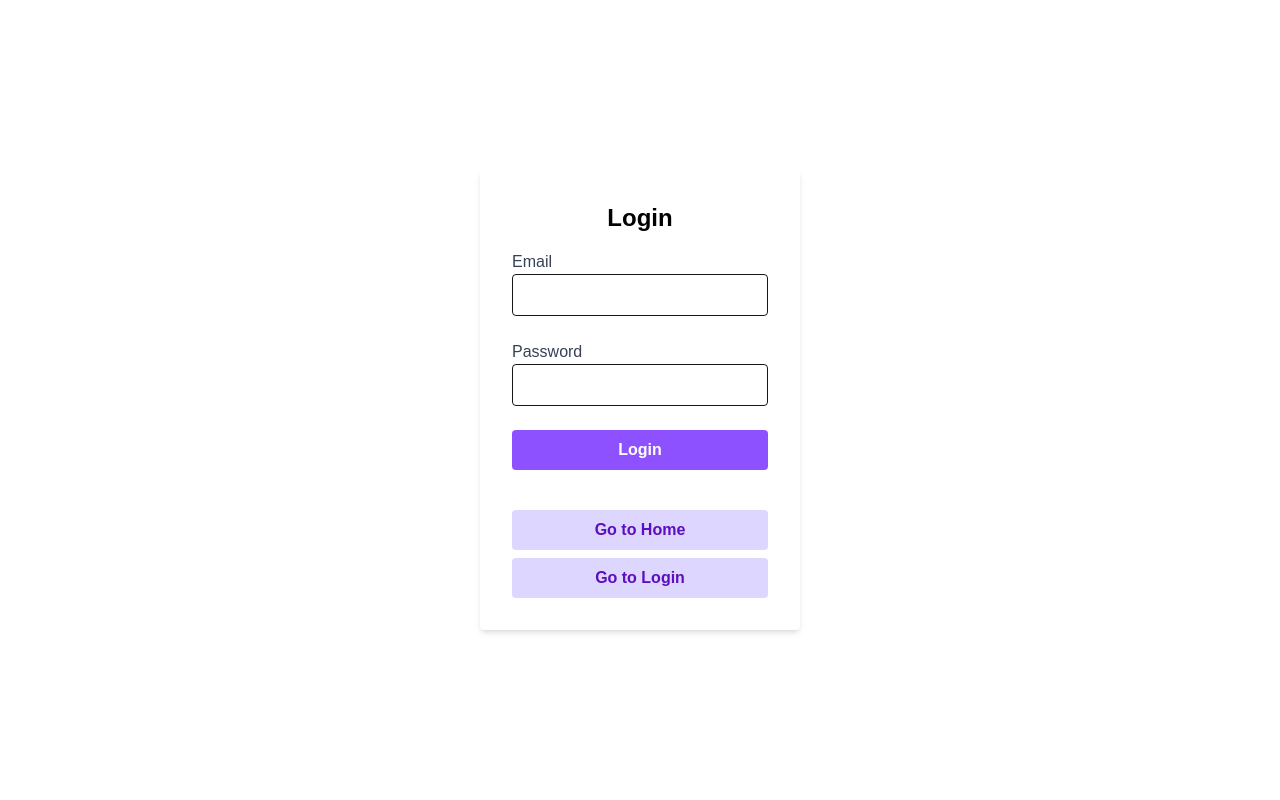
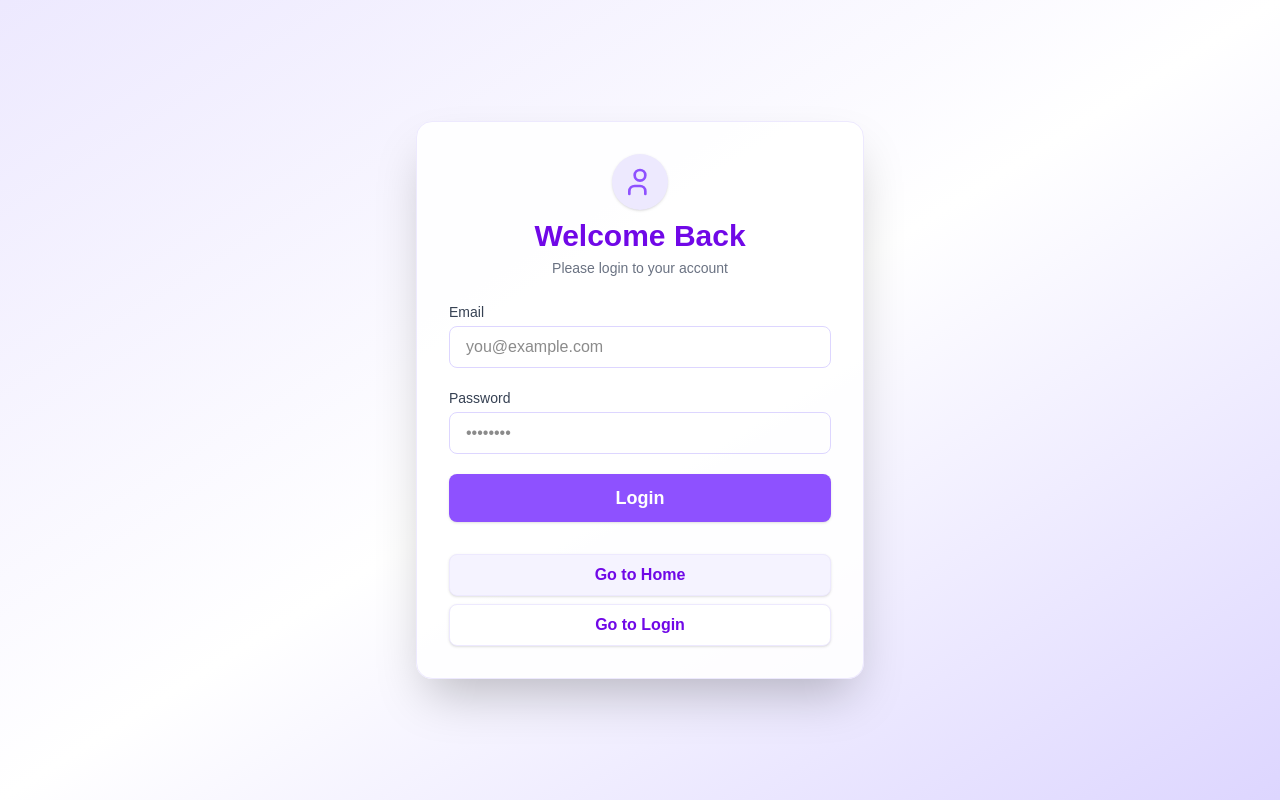
Before and after one commit to MOHIT-IITP/earth, a Next.js app in the folder web-app/: page /login in a window 1280 px wide. Built offline with nearby package versions, Linux system fonts and the light colour scheme.

Commit message:
Added: user auth

```diff
--- a/web-app/app/login/page.tsx
+++ b/web-app/app/login/page.tsx
@@ -4,58 +4,93 @@ import { LoginAction } from '@/actions/user';
 import { useState } from 'react';
 import { showErrorToast, showSuccessToast } from '@/lib/toastUtils';
 
-const LoginPage =  () => {
+const LoginPage = () => {
   const [email, setEmail] = useState('');
   const [password, setPassword] = useState('');
-
+  const [loading, setLoading] = useState(false);
 
   const handleSubmit = async (e: React.FormEvent) => {
     e.preventDefault();
+    setLoading(true);
 
     const { errorMessage } = await LoginAction(email, password);
 
     if (errorMessage) {
       showErrorToast(errorMessage);
-    }else{
+    } else {
       showSuccessToast("You are Successfully LoggedIn");
     }
+    setLoading(false);
   };
 
   return (
-    <div className="flex flex-col items-center justify-center h-screen">
-      <form onSubmit={handleSubmit} className="bg-white p-8 rounded shadow-md w-80 space-y-6">
-        <h2 className="text-2xl font-bold text-black text-center mb-4">Login</h2>
+    <div className="min-h-screen flex items-center justify-center bg-gradient-to-br from-violet-100 via-white to-violet-200">
+      <div className="w-full max-w-md p-8 rounded-2xl shadow-2xl bg-white/90 border border-violet-100">
+        <div className="flex flex-col items-center mb-6">
+          <div className="bg-violet-100 rounded-full p-3 mb-2 shadow">
+            <svg className="w-8 h-8 text-violet-500" fill="none" stroke="currentColor" strokeWidth="2" viewBox="0 0 24 24">
+              <path strokeLinecap="round" strokeLinejoin="round" d="M16 21v-2a4 4 0 00-4-4H8a4 4 0 00-4 4v2M12 11a4 4 0 100-8 4 4 0 000 8z" />
+            </svg>
+          </div>
+          <h2 className="text-3xl font-extrabold text-violet-700 mb-1">Welcome Back</h2>
+          <p className="text-gray-500 text-sm">Please login to your account</p>
+        </div>
+        <form onSubmit={handleSubmit} className="space-y-5">
           <div>
-          <label className="block text-gray-700">Email</label>
+            <label className="block text-sm font-medium text-gray-700 mb-1">Email</label>
             <input
               type="email"
               value={email}
               onChange={e => setEmail(e.target.value)}
-            className="w-full px-3 py-2 border rounded focus:outline-none focus:ring focus:border-violet-400"
+              className="w-full px-4 py-2 border border-violet-200 rounded-lg focus:outline-none focus:ring-2 focus:ring-violet-400 transition"
+              placeholder="you@example.com"
               required
+              autoComplete="email"
             />
           </div>
           <div>
-          <label className="block text-gray-700">Password</label>
+            <label className="block text-sm font-medium text-gray-700 mb-1">Password</label>
             <input
               type="password"
               value={password}
               onChange={e => setPassword(e.target.value)}
-            className="w-full px-3 py-2 border rounded focus:outline-none focus:ring focus:border-violet-400"
+              className="w-full px-4 py-2 border border-violet-200 rounded-lg focus:outline-none focus:ring-2 focus:ring-violet-400 transition"
+              placeholder="••••••••"
               required
+              autoComplete="current-password"
             />
           </div>
           <button
             type="submit"
-          className="w-full bg-violet-500 hover:bg-violet-600 text-white py-2 rounded font-semibold transition-all duration-300"
+            disabled={loading}
+            className={`w-full flex items-center justify-center bg-violet-500 hover:bg-violet-600 text-white py-2.5 rounded-lg font-semibold text-lg shadow transition-all duration-300 ${
+              loading ? "opacity-60 cursor-not-allowed" : ""
+            }`}
           >
-          Login
+            {loading ? (
+              <svg className="animate-spin h-5 w-5 mr-2 text-white" xmlns="http://www.w3.org/2000/svg" fill="none" viewBox="0 0 24 24">
+                <circle className="opacity-25" cx="12" cy="12" r="10" stroke="currentColor" strokeWidth="4"></circle>
+                <path className="opacity-75" fill="currentColor" d="M4 12a8 8 0 018-8v8z"></path>
+              </svg>
+            ) : null}
+            {loading ? "Logging in..." : "Login"}
           </button>
-        <div className="flex flex-col gap-2 mt-4">
-          <Link href="/home" className="w-full bg-violet-200 hover:bg-violet-300 text-violet-800 py-2 rounded text-center font-semibold transition-all duration-300">Go to Home</Link>
-          <Link href="/login" className="w-full bg-violet-200 hover:bg-violet-300 text-violet-800 py-2 rounded text-center font-semibold transition-all duration-300">Go to Login</Link>
+        </form>
+        <div className="flex flex-col gap-2 mt-8">
+          <Link
+            href="/home"
+            className="w-full bg-violet-50 hover:bg-violet-100 text-violet-700 py-2 rounded-lg text-center font-semibold border border-violet-100 transition-all duration-200 shadow-sm"
+          >
+            Go to Home
+          </Link>
+          <Link
+            href="/login"
+            className="w-full bg-white hover:bg-violet-50 text-violet-700 py-2 rounded-lg text-center font-semibold border border-violet-100 transition-all duration-200 shadow-sm"
+          >
+            Go to Login
+          </Link>
         </div>
-      </form>
+      </div>
     </div>
   );
 };
--- a/web-app/app/page.tsx
+++ b/web-app/app/page.tsx
@@ -14,11 +14,6 @@ const Page = async () => {
     return (
         <div className='flex flex-col items-center justify-center h-screen'>
             <div className='text-center space-y-6'>
-                {user && user.email && (
-                    <div>
-                        <button onClick={handleLogout()}>Logout</button>
-                    </div>
-                )}
                 <h1 className='text-6xl font-bold text-white drop-shadow-lg'>
                     Welcome to <span className='text-violet-300'>Earth</span>
                 </h1>
--- a/web-app/middleware.ts
+++ b/web-app/middleware.ts
@@ -1,23 +1,22 @@
 import { NextRequest, NextResponse } from "next/server";
 import { getUser } from "./auth/server";
 
-export async function middleware(request: NextRequest){
-    const {pathname} = request.nextUrl;
-
-    console.log(pathname);
+export async function middleware(request: NextRequest) {
+    const { pathname } = request.nextUrl;
 
     const user = await getUser();
 
     const PUBLIC_PATH = ['/login', '/signup'];
 
-    const isPublicPath = PUBLIC_PATH.some((path) => {
-        return pathname.startsWith(path);
-    })
+    const isPublicPath = PUBLIC_PATH.some((path) => pathname.startsWith(path));
 
+    // If user is present and trying to access /login or /signup, redirect to home
+    if (user && isPublicPath) {
+        return NextResponse.redirect(new URL('/', request.url));
+    }
 
-    console.log(user);
-
-    if(!user && !isPublicPath){
+    // If user is not present and trying to access a protected route, redirect to /login
+    if (!user && !isPublicPath) {
         return NextResponse.redirect(new URL('/login', request.url));
     }
 
@@ -25,7 +24,7 @@ export async function middleware(request: NextRequest){
 }
 
 export const config = {
-    matcher : [
-            '/((?!_next/static|_next/image|favicon.ico|.*\\.(?:svg|png|jpg|jpeg|gif|webp)$).*)',
+    matcher: [
+        '/((?!_next/static|_next/image|favicon.ico|.*\\.(?:svg|png|jpg|jpeg|gif|webp)$).*)',
     ]
 }
```
Lines whose indentation alone changed are shown as unchanged.
